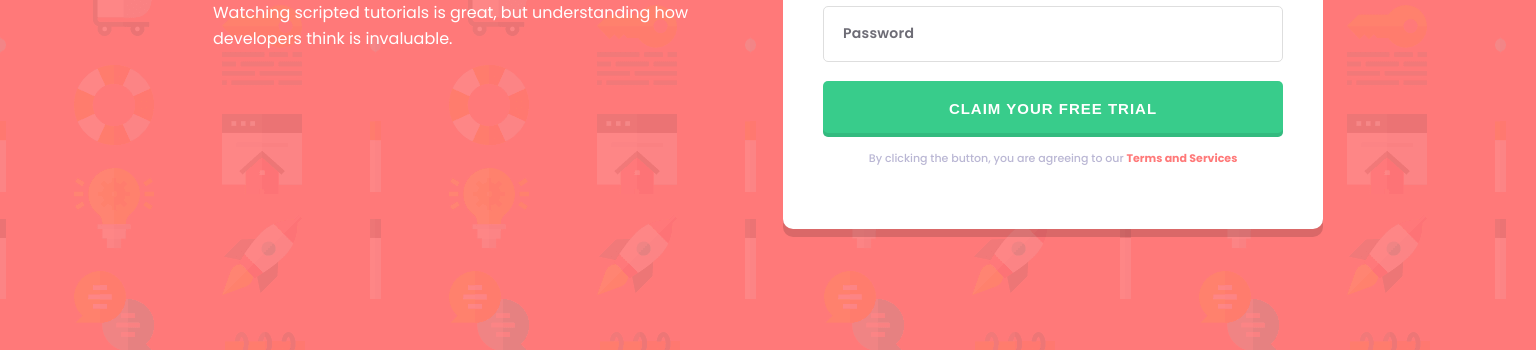
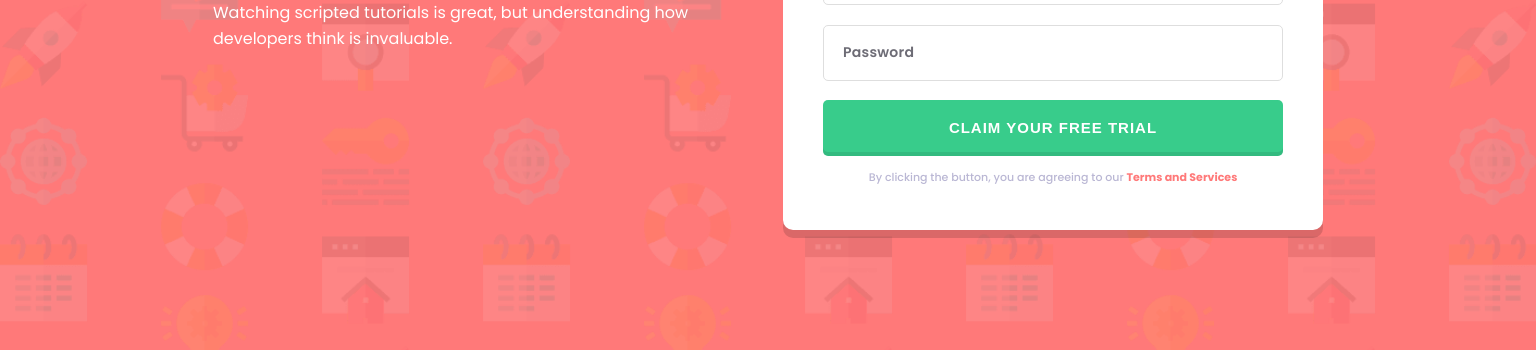
Before and after one commit to KathrynDavies123/intro-sign-up-form-component, a plain HTML site: page index.html in a window 1536 px wide. Shown: the part 450-800 px from the top of the page. Drawn offline with Linux system fonts and the light colour scheme.

Commit message:
final commit

```diff
--- a/assets/css/style.css
+++ b/assets/css/style.css
@@ -188,6 +188,11 @@ button:hover {
 }
 
 @media (min-width: 1300px) {
+  body {
+    background-image: url("../images/bg-intro-desktop.png");
+    background-repeat: no-repeat;
+    background-size: cover;
+  }
   main {
     flex-direction: row;
     max-width: 100%;
@@ -205,6 +210,7 @@ button:hover {
   article:nth-of-type(2) {
     width: 540px;
     height: 558px;
+    justify-content: center;
   }
 
   h1 {
@@ -216,14 +222,21 @@ button:hover {
 
   form {
     width: 540px;
-    height: 474px;
+    padding:40px;
+  }
+
+  input {
+    width:460px;
+    height:40px;
   }
 
   button, .inputcontainer {
-
         width: 460px;
         height: 56px;
+  }
 
+  .inputcontainer {
+    margin-top:20px;
   }
 
   .descriptiontext {
```
